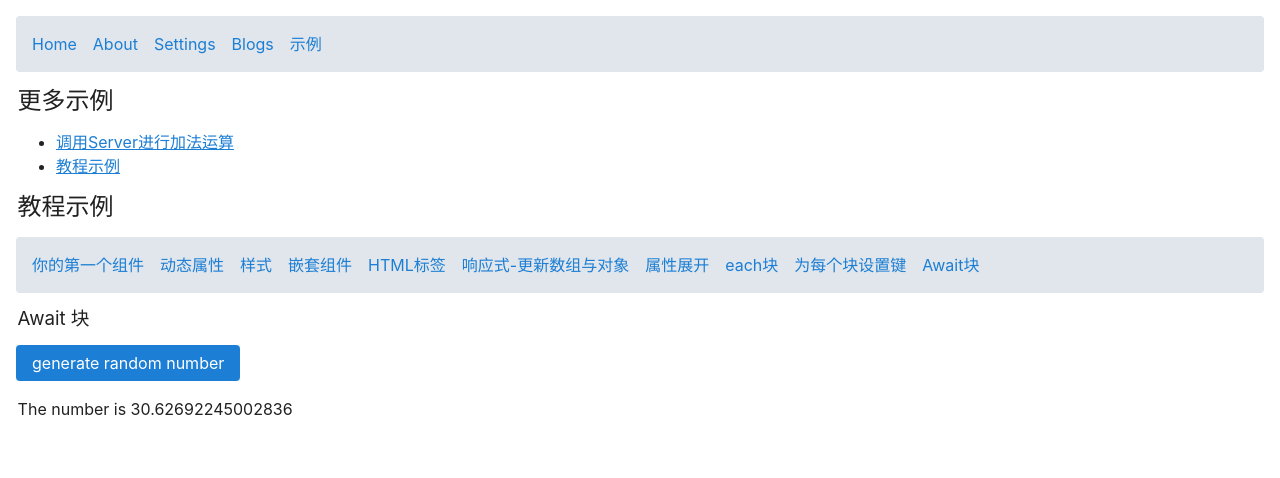
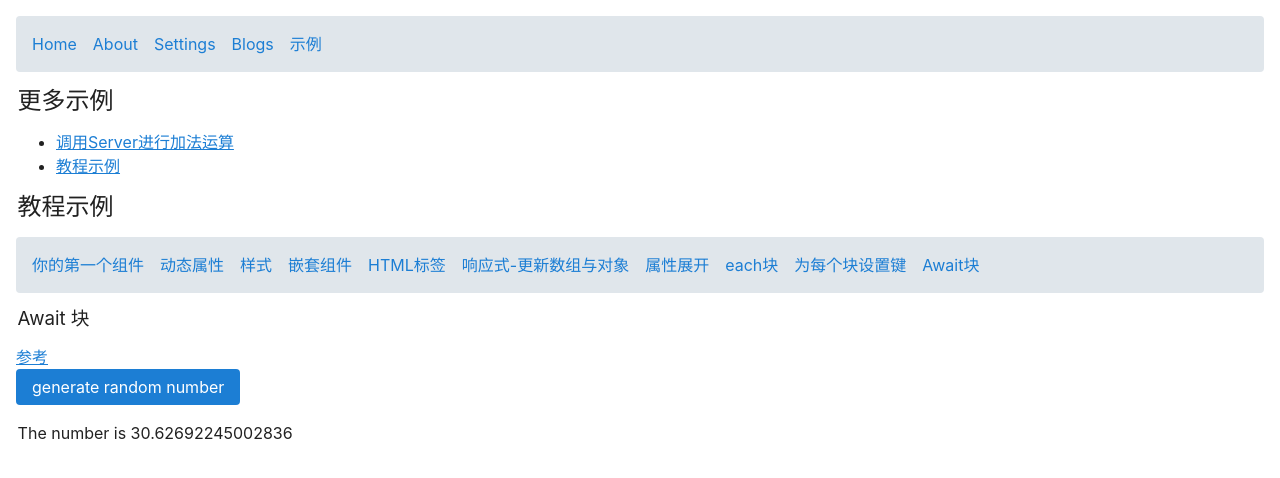
Before and after one commit to shenshouer/example-svelte, a SvelteKit app: page /examples/tutorials/10 in a window 1280 px wide. Shown: the top 478 px of the page. Built offline with nearby package versions, Linux system fonts and the light colour scheme.

Commit message:
添加示例文档链接

```diff
--- a/src/routes/examples/tutorials/10/+page.svelte
+++ b/src/routes/examples/tutorials/10/+page.svelte
@@ -9,6 +9,8 @@
 </script>
 
 <h3>Await 块</h3>
+<a href="https://learn.svelte.dev/tutorial/await-blocks">参考</a>
+<br />
 
 <button on:click={handleClick}> generate random number </button>
 
```
